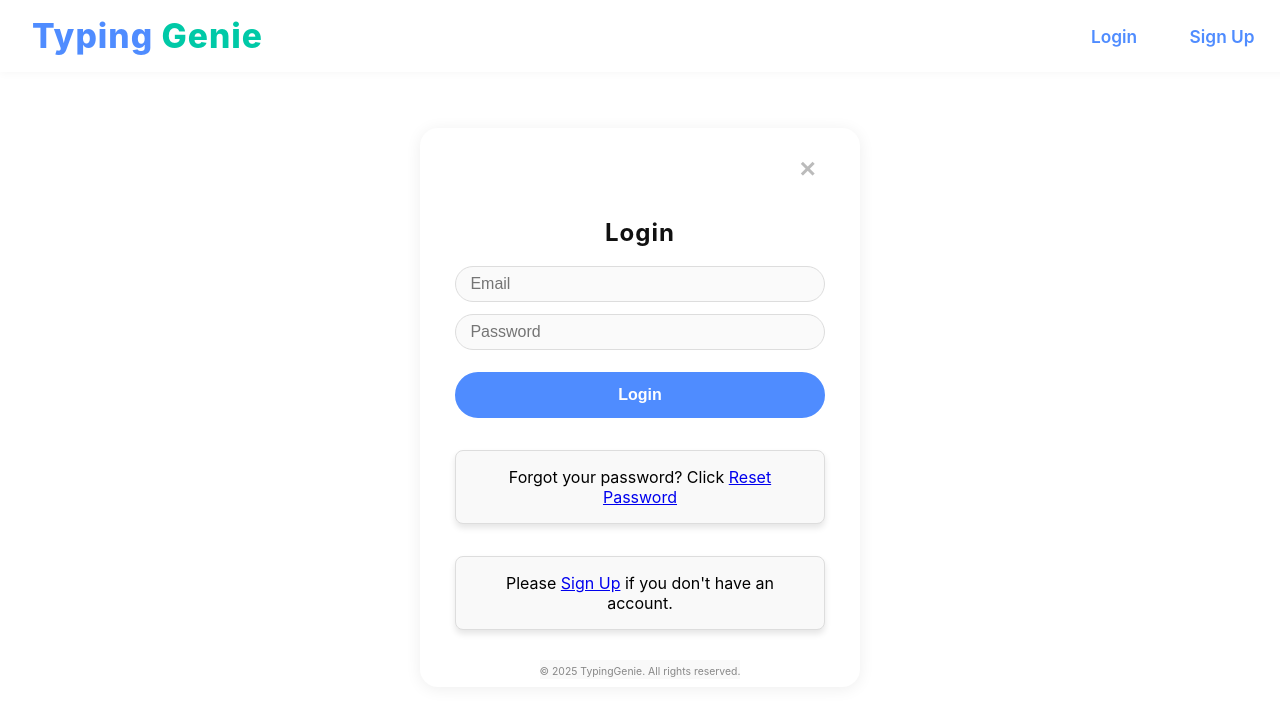
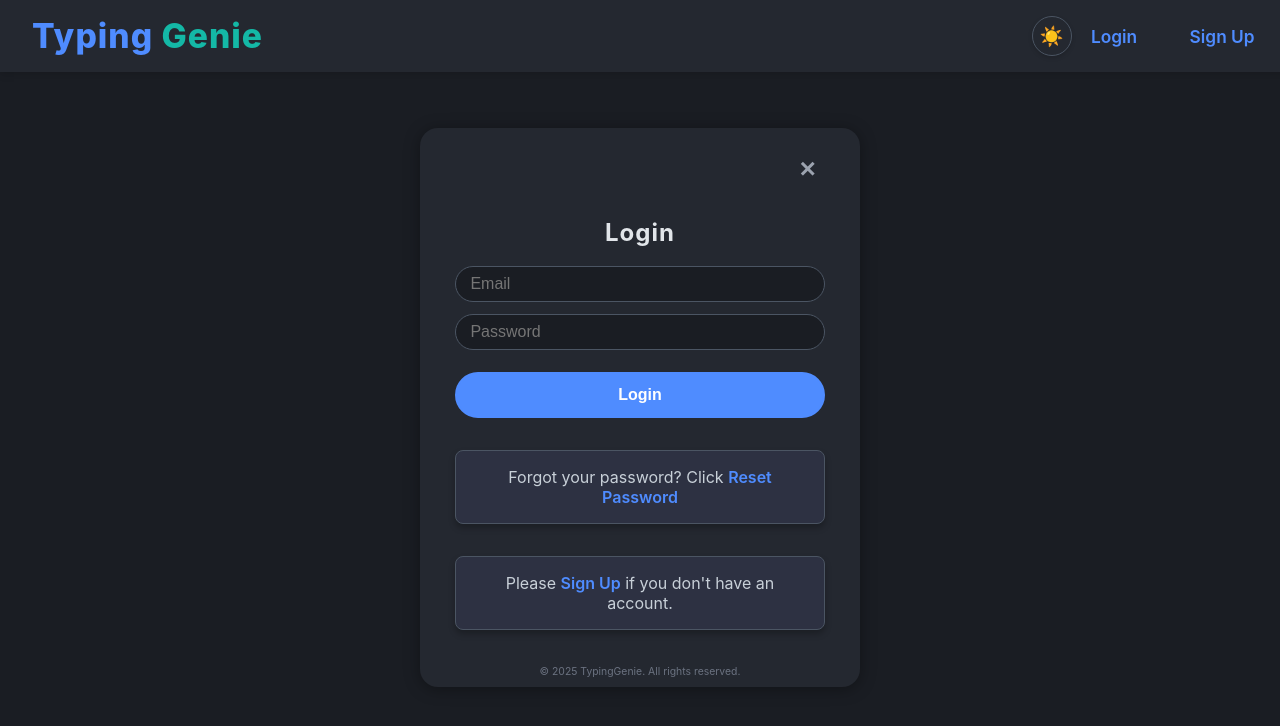
Before and after one commit to chenwa/text-genie, a React (Create React App) app: page /login in a window 1280 px wide. Shown: the top 726 px of the page. Built offline with nearby package versions, Linux system fonts and the light colour scheme; no server answers.

Commit message:
implement dark mode

```diff
--- a/src/App.css
+++ b/src/App.css
@@ -1,3 +1,48 @@
+/* --- CSS Variables for theming --- */
+:root {
+  /* Light theme colors */
+  --bg-primary: #f8fafd;
+  --bg-secondary: #fff;
+  --bg-tertiary: #f4f8ff;
+  --bg-highlight: #eaf1ff;
+  --text-primary: #222;
+  --text-secondary: #444;
+  --text-muted: #666;
+  --text-light: #888;
+  --border-color: #bbb;
+  --border-light: rgba(0,0,0,0.06);
+  --shadow-light: rgba(0,0,0,0.03);
+  --shadow-medium: rgba(0,0,0,0.06);
+  --shadow-dark: rgba(0,0,0,0.07);
+  --accent-blue: #4f8cff;
+  --accent-blue-hover: #388ee7;
+  --accent-green: #43b36a;
+  --accent-teal: #00c9a7;
+  --hero-genie-bg: #eaf1ff;
+}
+
+[data-theme="dark"] {
+  /* Dark theme colors */
+  --bg-primary: #1a1d23;
+  --bg-secondary: #242830;
+  --bg-tertiary: #2d3142;
+  --bg-highlight: #3a4556;
+  --text-primary: #e1e5e9;
+  --text-secondary: #c8d0d8;
+  --text-muted: #9ca3af;
+  --text-light: #6b7280;
+  --border-color: #4b5563;
+  --border-light: rgba(255,255,255,0.06);
+  --shadow-light: rgba(0,0,0,0.15);
+  --shadow-medium: rgba(0,0,0,0.25);
+  --shadow-dark: rgba(0,0,0,0.35);
+  --accent-blue: #4f8cff;
+  --accent-blue-hover: #6ba3ff;
+  --accent-green: #10b981;
+  --accent-teal: #14b8a6;
+  --hero-genie-bg: #3a4556;
+}
+
 /* --- Home.css styles moved here --- */
 body {
   margin: 0;
@@ -6,6 +51,9 @@ body {
     sans-serif;
   -webkit-font-smoothing: antialiased;
   -moz-osx-font-smoothing: grayscale;
+  background-color: var(--bg-primary);
+  color: var(--text-primary);
+  transition: background-color 0.3s ease, color 0.3s ease;
 }
 
 code {
@@ -15,9 +63,9 @@ code {
 
 .home-root {
   font-family: 'Segoe UI', Helvetica Neue, Arial, sans-serif;
-  background: #f8fafd;
+  background: var(--bg-primary);
   min-height: 100vh;
-  color: #222;
+  color: var(--text-primary);
 }
 
 .hero-section {
@@ -41,7 +89,7 @@ code {
   margin-bottom: 16px;
 }
 .hero-highlight {
-  color: #4f8cff;
+  color: var(--accent-blue);
 }
 .hero-subtitle {
   font-size: 1.25rem;
@@ -53,7 +101,7 @@ code {
   margin-bottom: 16px;
 }
 .hero-demo-btn {
-  background: #4f8cff;
+  background: var(--accent-blue);
   color: #fff;
   padding: 12px 28px;
   border-radius: 8px;
@@ -66,9 +114,9 @@ code {
   display: inline-block;
 }
 .hero-signup-btn {
-  background: #fff;
-  color: #43b36a;
-  border: 2px solid #43b36a;
+  background: var(--bg-secondary);
+  color: var(--accent-green);
+  border: 2px solid var(--accent-green);
   padding: 12px 28px;
   border-radius: 8px;
   font-weight: 600;
@@ -79,13 +127,13 @@ code {
   transition: background 0.18s, color 0.18s, border 0.18s;
 }
 .hero-signup-btn:hover {
-  background: #43b36a;
+  background: var(--accent-green);
   color: #fff;
-  border: 2px solid #43b36a;
+  border: 2px solid var(--accent-green);
 }
 .hero-tagline {
   font-size: 1rem;
-  color: #666;
+  color: var(--text-muted);
   margin-top: 8px;
 }
 .hero-illustration {
@@ -98,7 +146,7 @@ code {
   padding: 0 2rem;
 }
 .hero-genie {
-  background: #eaf1ff;
+  background: var(--hero-genie-bg);
   border-radius: 50%;
   width: 260px;
   height: 260px;
@@ -125,9 +173,9 @@ code {
 .demo-section {
   max-width: 90%;
   margin: .5rem auto 0 auto;
-  background: #fff;
+  background: var(--bg-secondary);
   border-radius: 12px;
-  box-shadow: 0 2px 12px rgba(0,0,0,0.06);
+  box-shadow: 0 2px 12px var(--shadow-medium);
   padding: 0.1rem 1.5rem;
 }
 .demo-title {
@@ -138,7 +186,7 @@ code {
 }
 .demo-desc {
   margin-bottom: 12px;
-  color: #666;
+  color: var(--text-muted);
   font-size: 1.05rem;
 }
 .demo-textarea {
@@ -146,11 +194,13 @@ code {
   min-height: 70px;
   font-size: 1.08rem;
   border-radius: 6px;
-  border: 1px solid #bbb;
+  border: 1px solid var(--border-color);
   padding: 10px;
   margin: 5px;
   margin-bottom: 12px;
   resize: vertical;
+  background: var(--bg-secondary);
+  color: var(--text-primary);
 }
 .demo-row {
   display: flex;
@@ -161,21 +211,21 @@ code {
   flex: 1;
   font-size: 1rem;
   border-radius: 6px;
-  border: 1px solid #bbb;
+  border: 1px solid var(--border-color);
   padding: 6px 10px;
   min-width: 120px;
   height: 36px;
-  background: #fff;
-  color: #222;
+  background: var(--bg-secondary);
+  color: var(--text-primary);
   font-weight: 400;
   transition: border 0.2s;
 }
 .demo-select:focus {
-  border-color: #388ee7;
+  border-color: var(--accent-blue-hover);
   outline: none;
 }
 .demo-generate-btn {
-  background: #4f8cff;
+  background: var(--accent-blue);
   color: #fff;
   border: none;
   border-radius: 8px;
@@ -187,16 +237,16 @@ code {
   transition: background 0.2s, color 0.2s, box-shadow 0.2s, transform 0.1s;
 }
 .demo-generate-btn:hover {
-  background: #388ee7;
+  background: var(--accent-blue-hover);
   color: #fff;
   border: none;
 }
 .demo-output {
-  background: #f4f8ff;
+  background: var(--bg-tertiary);
   border-radius: 8px;
   min-height: 64px;
   padding: 22px 20px 22px 20px;
-  color: #444;
+  color: var(--text-secondary);
   font-size: 1.22rem;
   margin-top: 14px;
 }
@@ -207,9 +257,9 @@ code {
   padding-right: 80px; /* space for copy button */
   margin: 7px;
   word-break: break-word;
-  background: #fff;
+  background: var(--bg-secondary);
   border-radius: 8px;
-  box-shadow: 0 2px 8px rgba(0,0,0,0.07);
+  box-shadow: 0 2px 8px var(--shadow-dark);
 }
 
 .how-section {
@@ -224,14 +274,14 @@ code {
 }
 .how-list {
   font-size: 1.08rem;
-  color: #444;
+  color: var(--text-secondary);
   padding-left: 24px;
 }
 .how-list li {
   margin-bottom: 6px;
 }
 .how-desc {
-  color: #666;
+  color: var(--text-muted);
   margin-top: 8px;
 }
 .how-section-left {
@@ -243,18 +293,18 @@ code {
 
 .footer {
   text-align: center;
-  color: #888;
+  color: var(--text-light);
   font-size: 1rem;
   margin: 3rem 0 1rem 0;
 }
 .footer-link {
-  color: #4f8cff;
+  color: var(--accent-blue);
 }
 
 .navbar {
   width: 100%;
-  background: #fff;
-  box-shadow: 0 2px 8px rgba(0,0,0,0.03);
+  background: var(--bg-secondary);
+  box-shadow: 0 2px 8px var(--shadow-light);
   display: flex;
   align-items: center;
   justify-content: space-between;
@@ -277,13 +327,13 @@ code {
   line-height: 1.1;
 }
 .navbar-brand-typing {
-  color: #4f8cff;
+  color: var(--accent-blue);
   font-weight: 800;
   font-size: 2.1rem;
   letter-spacing: 1px;
 }
 .navbar-brand-genie {
-  color: #00c9a7;
+  color: var(--accent-teal);
   font-weight: 800;
   font-size: 2.1rem;
   letter-spacing: 1px;
@@ -296,7 +346,7 @@ code {
   margin-right: 1.5rem;
 }
 .navbar-link {
-  color: #4f8cff;
+  color: var(--accent-blue);
   font-weight: 600;
   font-size: 1.08rem;
   text-decoration: none;
@@ -311,16 +361,16 @@ code {
   margin-right: 0.5rem;
 }
 .navbar-link:hover {
-  background: #eaf1ff;
-  color: #0056b3;
+  background: var(--bg-highlight);
+  color: var(--accent-blue-hover);
 }
 
 /* --- TypingGenie Signup Styles Start --- */
 .nf-footer {
   text-align: center;
   padding: 1rem;
-  background-color: #f9f9f9;
-  color: #888;
+  background-color: var(--bg-secondary);
+  color: var(--text-light);
   font-size: 0.9rem;
 }
 
@@ -333,9 +383,9 @@ code {
 .nf-form-container {
   max-width: 370px;
   margin: 3.5rem auto 0 auto;
-  background: #fff;
+  background: var(--bg-secondary);
   border-radius: 18px;
-  box-shadow: 0 2px 16px rgba(0,0,0,0.07);
+  box-shadow: 0 2px 16px var(--shadow-dark);
   padding: 1.5rem 2.2rem 0.5rem 2.2rem;
   display: flex;
   flex-direction: column;
@@ -346,7 +396,7 @@ code {
   font-size: 1.5rem;
   font-weight: 700;
   margin-bottom: 1.2rem;
-  color: #111;
+  color: var(--text-primary);
   letter-spacing: 1px;
 }
 
@@ -370,10 +420,11 @@ code {
   flex: 1;
   padding: 0.5rem 0.9rem;
   border-radius: 22px;
-  border: 1px solid #ddd;
+  border: 1px solid var(--border-color);
   font-size: 1rem;
   margin-bottom: 0;
-  background: #fafafa;
+  background: var(--bg-primary);
+  color: var(--text-primary);
   transition: border 0.2s;
   width: 100%;
   box-sizing: border-box;
@@ -400,28 +451,63 @@ code {
 .nf-info-section {
   margin-top: 2rem;
   padding: 1rem;
-  background-color: #f9f9f9;
-  border: 1px solid #ddd;
+  background-color: var(--bg-tertiary);
+  border: 1px solid var(--border-color);
   border-radius: 8px;
-  box-shadow: 0 4px 6px rgba(0, 0, 0, 0.1);
+  box-shadow: 0 4px 6px var(--shadow-medium);
   text-align: center;
+  color: var(--text-secondary);
 }
 
 .nf-info-section h3 {
   font-size: 1.5rem;
-  color: #333;
+  color: var(--text-primary);
   margin-bottom: 0.5rem;
 }
 
 .nf-info-section p {
   font-size: 1rem;
-  color: #555;
+  color: var(--text-secondary);
   line-height: 1.6;
+}
+
+/* Link styles for forms and info sections */
+.nf-link {
+  color: var(--accent-blue);
+  text-decoration: none;
+  font-weight: 600;
+  transition: color 0.2s ease;
+}
+
+.nf-link:hover {
+  color: var(--accent-blue-hover);
+  text-decoration: underline;
+}
+
+.nf-forgot-link {
+  color: var(--accent-blue);
+}
+
+.nf-forgot-link:hover {
+  color: var(--accent-blue-hover);
+}
+
+/* General link styling for info sections */
+.nf-info-section a {
+  color: var(--accent-blue);
+  text-decoration: none;
+  font-weight: 600;
+  transition: color 0.2s ease;
+}
+
+.nf-info-section a:hover {
+  color: var(--accent-blue-hover);
+  text-decoration: underline;
 }
 
 .nf-divider {
   border: none;
-  border-top: 1.5px solid #ececec;
+  border-top: 1.5px solid var(--border-color);
   margin: 1.1rem 0 0.7rem 0;
   width: 100%;
 }
@@ -431,7 +517,7 @@ code {
   margin-bottom: 0.7rem;
   background: none;
   border: none;
-  color: #bbb;
+  color: var(--text-muted);
   font-size: 1.35rem;
   font-weight: 700;
   cursor: pointer;
@@ -442,6 +528,11 @@ code {
   display: flex;
   align-items: center;
   justify-content: center;
+  transition: color 0.2s ease;
+}
+
+.nf-home-btn:hover {
+  color: var(--text-primary);
 }
 
 .nf-btn {
@@ -456,18 +547,18 @@ code {
 }
 
 .nf-btn-primary {
-  background-color: #4f8cff;
+  background-color: var(--accent-blue);
   color: #fff;
-  border: 2px solid #4f8cff;
+  border: 2px solid var(--accent-blue);
 }
 
 .nf-btn-primary:hover {
-  background-color: #fff;
-  color: #4f8cff;
+  background-color: var(--bg-secondary);
+  color: var(--accent-blue);
 }
 
 .nf-btn-secondary {
-  background-color: #fff;
+  background-color: var(--bg-secondary);
   color: #e60023;
   border: 2px solid #e60023;
 }
@@ -478,14 +569,14 @@ code {
 }
 
 .nf-btn-more {
-  background-color: #fff;
-  color: #222;
-  border: 2px solid #ccc;
+  background-color: var(--bg-secondary);
+  color: var(--text-primary);
+  border: 2px solid var(--border-color);
 }
 
 .nf-btn-more:hover {
-  background-color: #222;
-  color: #fff;
+  background-color: var(--text-primary);
+  color: var(--bg-secondary);
 }
 
 @keyframes spin {
@@ -493,8 +584,8 @@ code {
   100% { transform: rotate(360deg); }
 }
 .loader {
-  border: 6px solid #f3f3f3;
-  border-top: 6px solid #1976d2;
+  border: 6px solid var(--bg-tertiary);
+  border-top: 6px solid var(--accent-blue);
   border-radius: 50%;
   width: 60px;
   height: 60px;
@@ -509,9 +600,9 @@ code {
   max-width: 420px;
   height: 380px;
   border-radius: 12px;
-  box-shadow: 0 2px 12px rgba(0,0,0,0.08);
-  background: #f7fafd;
-  border: 1.5px solid #3a7bd5;
+  box-shadow: 0 2px 12px var(--shadow-medium);
+  background: var(--bg-secondary);
+  border: 1.5px solid var(--accent-blue);
   overflow: hidden;
 }
 
@@ -531,7 +622,7 @@ code {
   font-size: 1.05rem;
   line-height: 1.5;
   word-break: break-word;
-  box-shadow: 0 1px 4px rgba(0,0,0,0.04);
+  box-shadow: 0 1px 4px var(--shadow-light);
 }
 
 .messenger-message-user {
@@ -542,35 +633,36 @@ code {
 
 .messenger-message-ai {
   align-self: flex-start;
-  background: #fff;
-  color: #222;
-  border: 1px solid #e0e0e0;
+  background: var(--bg-primary);
+  color: var(--text-primary);
+  border: 1px solid var(--border-color);
 }
 
 .messenger-input-row {
   display: flex;
   padding: 0.8rem 1rem;
-  border-top: 1px solid #e0e0e0;
-  background: #f7fafd;
+  border-top: 1px solid var(--border-color);
+  background: var(--bg-secondary);
 }
 
 .messenger-input {
   flex: 1;
-  border: 1px solid #b0c4de;
+  border: 1px solid var(--border-color);
   border-radius: 8px;
   padding: 0.6em 1em;
   font-size: 1rem;
   outline: none;
   margin-right: 0.7em;
-  background: #fff;
+  background: var(--bg-primary);
+  color: var(--text-primary);
   transition: border 0.2s;
 }
 .messenger-input:focus {
-  border: 1.5px solid #3a7bd5;
+  border: 1.5px solid var(--accent-blue);
 }
 
 .messenger-send-btn {
-  background: #1976d2;
+  background: var(--accent-blue);
   color: #fff;
   border: none;
   border-radius: 8px;
@@ -581,7 +673,7 @@ code {
   transition: background 0.2s;
 }
 .messenger-send-btn:disabled {
-  background: #b0c4de;
+  background: var(--text-muted);
   cursor: not-allowed;
 }
 /* End Messenger styles */
@@ -687,4 +779,34 @@ code {
   margin: 0 !important;
   padding: 0 0.2em;
 }
-/* End TopBar styles */
+
+/* Theme toggle button styles */
+.theme-toggle-btn {
+  background: var(--bg-secondary);
+  border: 1px solid var(--border-color);
+  border-radius: 50%;
+  width: 40px;
+  height: 40px;
+  display: flex;
+  align-items: center;
+  justify-content: center;
+  cursor: pointer;
+  transition: all 0.3s ease;
+  font-size: 1.2rem;
+  color: var(--text-primary);
+  box-shadow: 0 2px 4px var(--shadow-light);
+}
+
+.theme-toggle-btn:hover {
+  background: var(--bg-highlight);
+  transform: scale(1.1);
+  box-shadow: 0 4px 8px var(--shadow-medium);
+}
+
+.theme-toggle-icon {
+  transition: transform 0.3s ease;
+}
+
+.theme-toggle-btn:hover .theme-toggle-icon {
+  transform: rotate(20deg);
+}
--- a/src/App.tsx
+++ b/src/App.tsx
@@ -9,6 +9,7 @@ import './App.css';
 import Terms from './pages/Terms';
 import Privacy from './pages/Privacy';
 import Contact from './pages/Contact'; // Import the Contact page
+import { ThemeProvider } from './contexts/ThemeContext';
 
 // Create a new component to be able to use hooks
 const AppContent = () => {
@@ -44,9 +45,11 @@ const AppContent = () => {
 
 function App() {
     return (
-        <Router>
-            <AppContent />
-        </Router>
+        <ThemeProvider>
+            <Router>
+                <AppContent />
+            </Router>
+        </ThemeProvider>
     );
 }
 
--- /dev/null
+++ b/src/components/ThemeToggle.tsx
@@ -0,0 +1,20 @@
+import React from 'react';
+import { useTheme } from '../contexts/ThemeContext';
+
+const ThemeToggle: React.FC = () => {
+  const { theme, toggleTheme } = useTheme();
+
+  return (
+    <button
+      onClick={toggleTheme}
+      className="theme-toggle-btn"
+      aria-label={`Switch to ${theme === 'light' ? 'dark' : 'light'} mode`}
+    >
+      <span className="theme-toggle-icon">
+        {theme === 'light' ? '🌙' : '☀️'}
+      </span>
+    </button>
+  );
+};
+
+export default ThemeToggle;
--- a/src/components/TopBar.tsx
+++ b/src/components/TopBar.tsx
@@ -1,5 +1,6 @@
 import React, { useEffect } from 'react';
 import { Link, useLocation } from 'react-router-dom';
+import ThemeToggle from './ThemeToggle';
 
 interface TopBarProps {
   showSignOut?: boolean;
@@ -71,6 +72,7 @@ const TopBar: React.FC<TopBarProps> = ({ showSignOut, onSignOut }) => {
         </div>
         {/* Only show navbar-right if showSignOut is not true */}
         <div className="navbar-right" style={{ position: 'relative', right: 10, display: 'flex', alignItems: 'center', justifyContent: 'flex-end', gap: 16 }}>
+        <ThemeToggle />
         {showSignOut ? (
           <>
             {formattedName && (
--- /dev/null
+++ b/src/contexts/ThemeContext.tsx
@@ -0,0 +1,55 @@
+import React, { createContext, useContext, useState, useEffect } from 'react';
+
+export type Theme = 'light' | 'dark';
+
+interface ThemeContextType {
+  theme: Theme;
+  toggleTheme: () => void;
+  isDarkMode: boolean;
+}
+
+const ThemeContext = createContext<ThemeContextType | undefined>(undefined);
+
+export const useTheme = () => {
+  const context = useContext(ThemeContext);
+  if (!context) {
+    throw new Error('useTheme must be used within a ThemeProvider');
+  }
+  return context;
+};
+
+export const ThemeProvider: React.FC<{ children: React.ReactNode }> = ({ children }) => {
+  const [theme, setTheme] = useState<Theme>('dark');
+
+  useEffect(() => {
+    // Check for saved theme preference or default to dark mode
+    const savedTheme = localStorage.getItem('typinggenie-theme') as Theme | null;
+
+    if (savedTheme) {
+      setTheme(savedTheme);
+    } else {
+      // Default to dark mode for Text Genie
+      setTheme('dark');
+    }
+  }, []);
+
+  useEffect(() => {
+    // Apply theme to document root
+    document.documentElement.setAttribute('data-theme', theme);
+
+    // Save theme preference
+    localStorage.setItem('typinggenie-theme', theme);
+  }, [theme]);
+
+  const toggleTheme = () => {
+    setTheme(prev => prev === 'light' ? 'dark' : 'light');
+  };
+
+  const isDarkMode = theme === 'dark';
+
+  return (
+    <ThemeContext.Provider value={{ theme, toggleTheme, isDarkMode }}>
+      {children}
+    </ThemeContext.Provider>
+  );
+};
```
